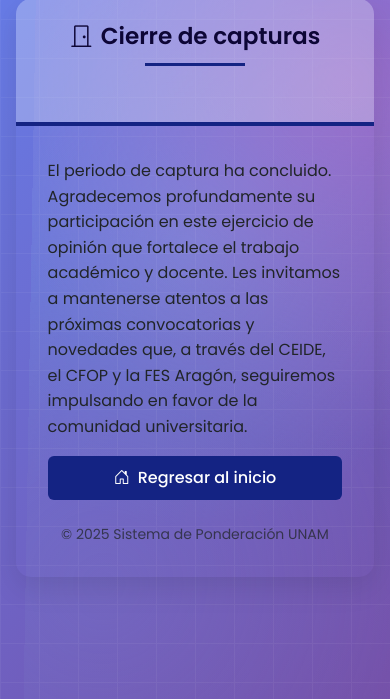
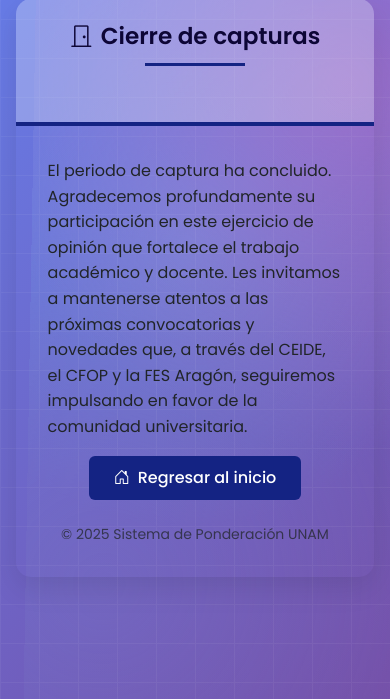
Before and after one commit to CarlosMelendezMejia/FORMULARIO_MULTICRITERIO, a Flask app: page /cierre in a window 390 px wide. Shown: the part 59-758 px from the top of the page. Run offline with Flask 3, Linux system fonts and the light colour scheme.

Commit message:
fix: center button alignment on closure page

```diff
--- a/templates/cierre.html
+++ b/templates/cierre.html
@@ -21,7 +21,7 @@
                 este ejercicio de opinión que fortalece el trabajo académico y docente. Les invitamos a mantenerse
                 atentos a las próximas convocatorias y novedades que, a través del CEIDE, el CFOP y la FES Aragón,
                 seguiremos impulsando en favor de la comunidad universitaria.</p>
-            <div class="d-grid d-sm-flex gap-2 justify-content-sm-start mt-3">
+            <div class="d-grid d-sm-flex gap-2 justify-content-center mt-3">
                 <a href="{{ url_for('index') }}" class="btn btn-primary">
                     <i class="bi bi-house-door me-2"></i>Regresar al inicio
                 </a>
```
